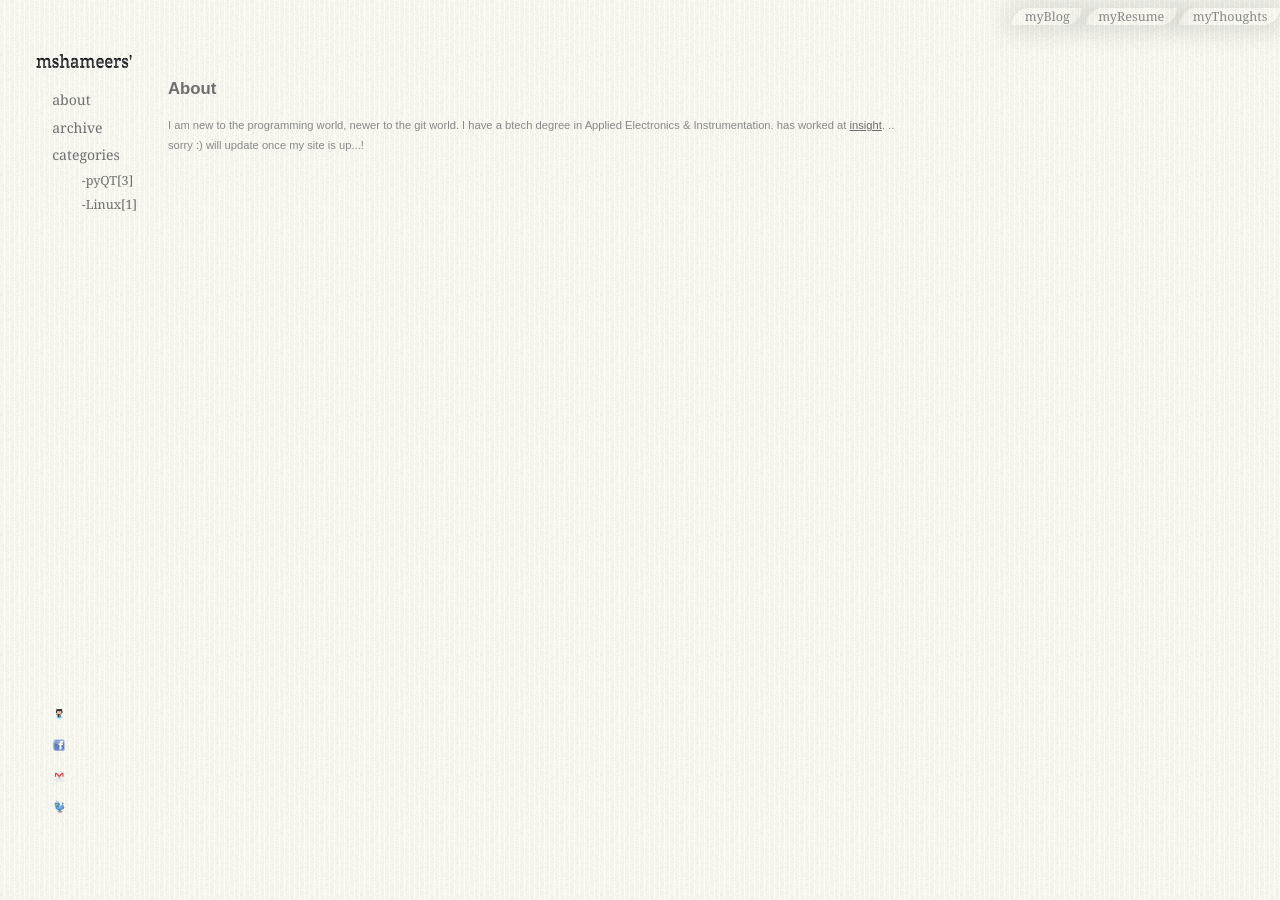
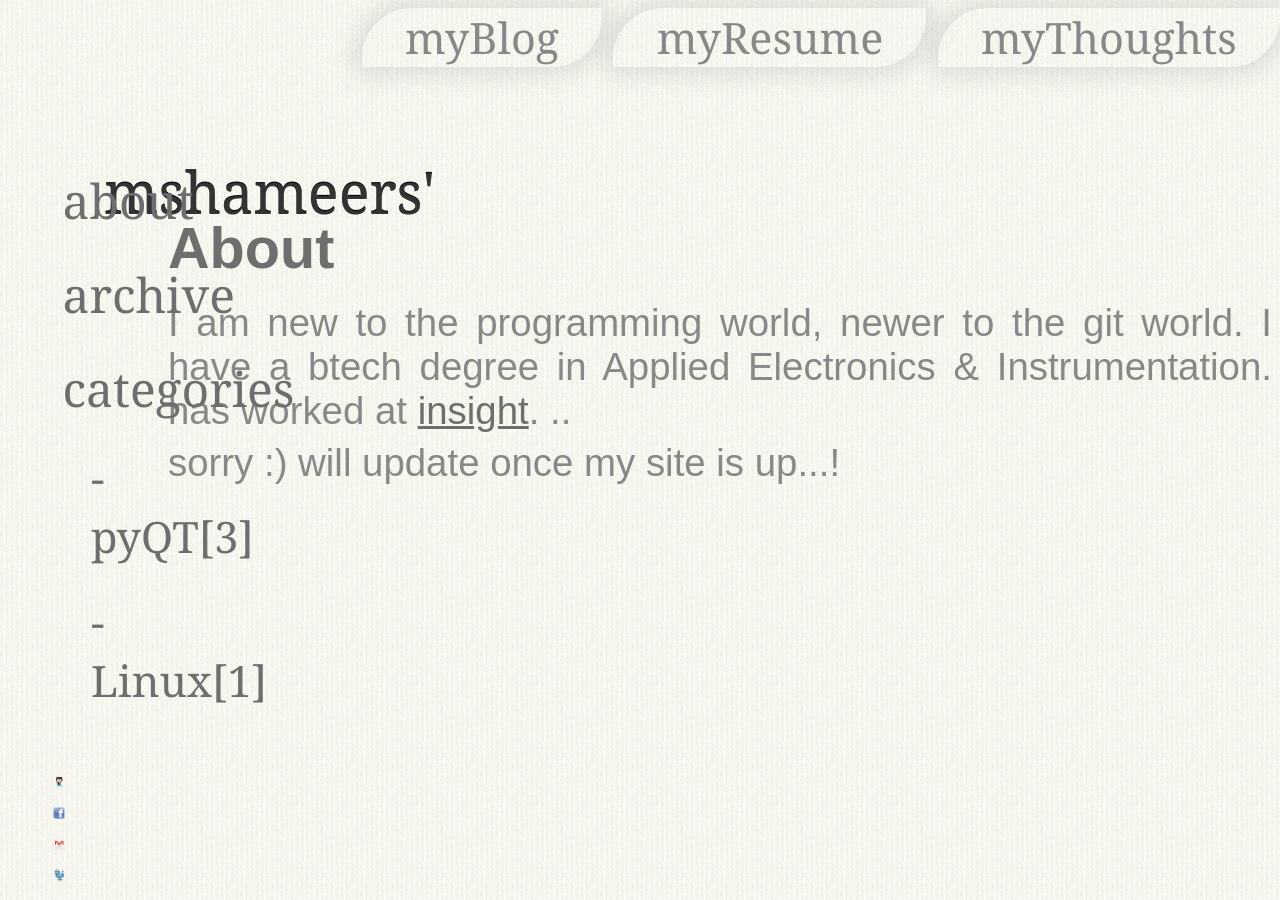
Before and after one commit to mshameers/mshameers.github.com, a Jekyll site: the page built from pages/about.html, in a window 1280 px wide. Built offline with Jekyll 4.4.1, drawn with Linux system fonts in a browser that asks for light colours.

Commit message:
Update css/default.css

```diff
--- a/css/default.css
+++ b/css/default.css
@@ -1,7 +1,7 @@
 <style type="text/css">
 
 *{margin:0;padding:0;}
-body{font:14px "Bree Serif", Georgia, serif; color:#6e6e6e; background-image:url(../images/website/body_bg.png);}
+body{font:3em "Bree Serif", Georgia, serif; color:#6e6e6e; background-image:url(../images/website/body_bg.png);}
 a { text-decoration:none; color:#6e6e6e;}
 a:hover { text-decoration: underline;color: #000;}
 
```
